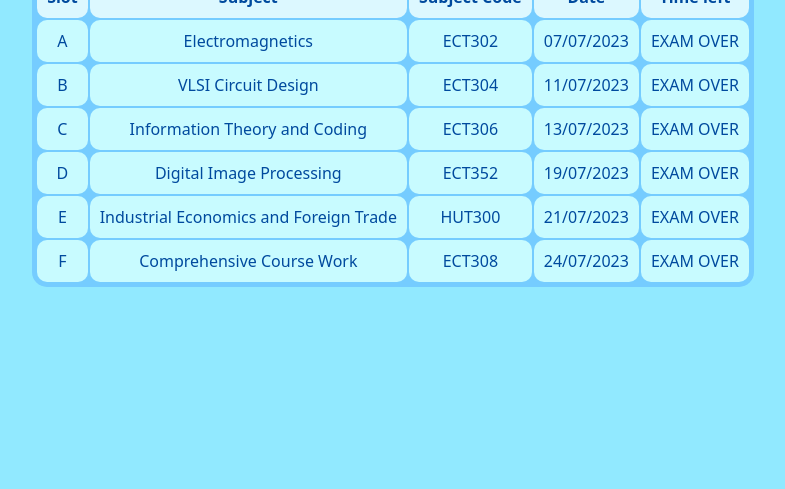
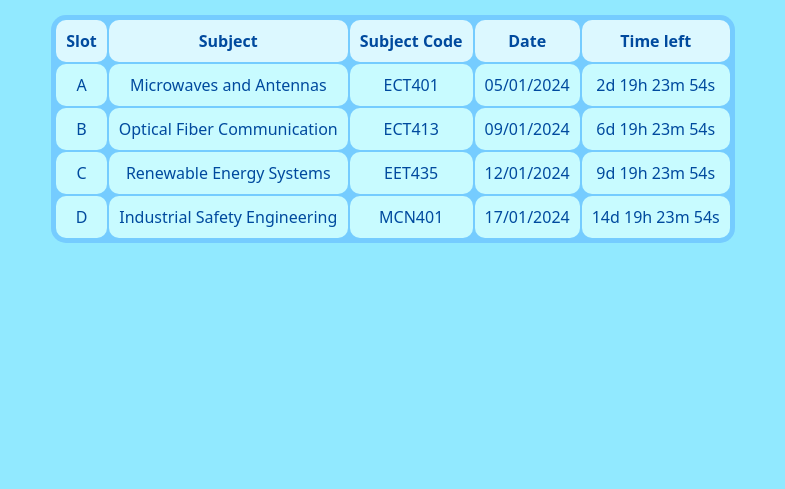
Before and after one commit to AnandSuresh02/S6_ECE_TT, a plain HTML site: page index.html in a window 1280 px wide. Shown: the part 339-828 px from the top of the page, without its empty margins (255-1040 px from the left). Drawn offline with Linux system fonts and the light colour scheme.

Commit message:
index, main: S6 => S7
Change-Id: Ie2ca6e86173cc1e6119bbf7ad67d1f1f74e2b68a

```diff
--- a/index.html
+++ b/index.html
@@ -2,7 +2,7 @@
 <html lang="en">
 <meta charset="UTF-8">
 <meta http-equiv="X-UA-Compatible" content="IE=edge">
-<title>S5 ECE ESE TT</title>
+<title>S7 ECE ESE TT</title>
 <meta name="viewport" content="width=device-width,initial-scale=1">
 <link rel="preconnect" href="https://fonts.googleapis.com">
 <link rel="preconnect" href="https://fonts.gstatic.com" crossorigin>
@@ -10,7 +10,7 @@
 <style>
 </style>
 <body>
-  <h1 class="head">ECE Timetable S5 2023</h1>
+  <h1 class="head">ECE Timetable S7 2024</h1>
   <table class="tt">
     <tr>
       <th>Slot</th>
@@ -21,45 +21,31 @@
     </tr>
     <tr>
       <td>A</td>
-      <td>Electromagnetics</td>
-      <td>ECT302</td>
-      <td>07/07/2023</td>
-      <td class="emt"></td>
+      <td>Microwaves and Antennas</td>
+      <td>ECT401</td>
+      <td>05/01/2024</td>
+      <td class="maa"></td>
     </tr>
     <tr>
       <td>B</td>
-      <td>VLSI Circuit Design</td>
-      <td>ECT304</td>
-      <td>11/07/2023</td>
-      <td class="vlsi"></td>
+      <td>Optical Fiber Communication</td>
+      <td>ECT413</td>
+      <td>09/01/2024</td>
+      <td class="ofc"></td>
     </tr>
     <tr>
       <td>C</td>
-      <td>Information Theory and Coding</td>
-      <td>ECT306</td>
-      <td>13/07/2023</td>
-      <td class="itc"></td>
+      <td>Renewable Energy Systems</td>
+      <td>EET435</td>
+      <td>12/01/2024</td>
+      <td class="res"></td>
     </tr>
     <tr>
       <td>D</td>
-      <td>Digital Image Processing</td>
-      <td>ECT352</td>
-      <td>19/07/2023</td>
-      <td class="dip"></td>
-    </tr>
-    <tr>
-      <td>E</td>
-      <td>Industrial Economics and Foreign Trade</td>
-      <td>HUT300</td>
-      <td>21/07/2023</td>
-      <td class="ieft"></td>
-    </tr>
-    <tr>
-      <td>F</td>
-      <td>Comprehensive Course Work</td>
-      <td>ECT308</td>
-      <td>24/07/2023</td>
-      <td class="ccw"></td>
+      <td>Industrial Safety Engineering</td>
+      <td>MCN401</td>
+      <td>17/01/2024</td>
+      <td class="ise"></td>
     </tr>
   </table>
 </body>
--- a/main.js
+++ b/main.js
@@ -16,21 +16,15 @@ function cd(cdate,dest){
     }
   }, 1000);
   }
-  var cdlic = new Date("July 7, 2023 9:30:00").getTime();
-  var lic  = document.querySelector('.emt');
-  cd(cdlic,lic);
-  var cddsp = new Date("July 11, 2023 9:30:00").getTime();
-  var dsp  = document.querySelector('.vlsi');
-  cd(cddsp,dsp);
-  var cdadc = new Date("July 13, 2023 9:30:00").getTime();
-  var adc  = document.querySelector('.itc');
-  cd(cdadc,adc);
-  var cdcs = new Date("July 19, 2023 9:30:00").getTime();
-  var cs  = document.querySelector('.dip');
-  cd(cdcs,cs);
-  var cdmfe = new Date("July 21, 2023 9:30:00").getTime();
-  var mfe  = document.querySelector('.ieft');
-  cd(cdmfe,mfe);
-  var cddm = new Date("July 24, 2023 9:30:00").getTime();
-  var dm  = document.querySelector('.ccw');
-  cd(cddm,dm);
+  var cdmaa = new Date("Jan 5, 2024 9:30:00").getTime();
+  var maa  = document.querySelector('.maa');
+  cd(cdmaa,maa);
+  var cdofc = new Date("Jan 9, 2024 9:30:00").getTime();
+  var ofc  = document.querySelector('.ofc');
+  cd(cdofc,ofc);
+  var cdres = new Date("Jan 12, 2024 9:30:00").getTime();
+  var res  = document.querySelector('.res');
+  cd(cdres,res);
+  var cdise = new Date("Jan 17, 2024 9:30:00").getTime();
+  var ise  = document.querySelector('.ise');
+  cd(cdise,ise);
```
